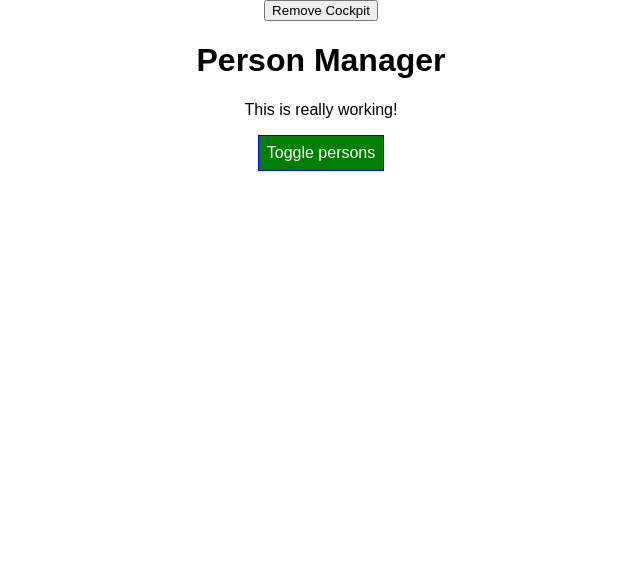
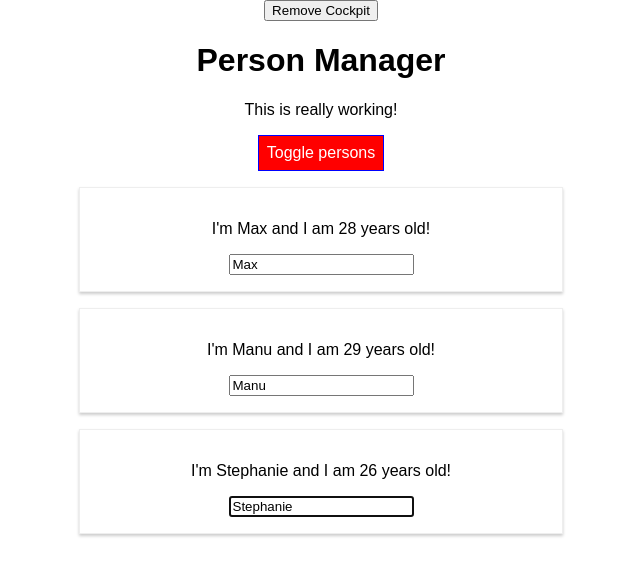
Before and after one commit to pdrobyshev/react-complete-guide, a React app: page / in a window 1280 px wide. Shown: the top 576 px of the page, without its empty margins (319-959 px from the left). Built offline with nearby package versions, Linux system fonts and the light colour scheme.

Commit message:
useRef hook usage

```diff
--- a/src/components/Cockpit/Cockpit.js
+++ b/src/components/Cockpit/Cockpit.js
@@ -1,13 +1,16 @@
-import React, { useEffect } from 'react';
+import React, { useEffect, useRef } from 'react';
 import classes from './Cockpit.css';
 
 const cockpit = (props) => {
+	const toggleBtnRef = useRef(null);
+
 	useEffect(() => {
 		console.log('[Cockipt.js] useEffect');
 		// Http request...
-		setTimeout(() => {
-			alert('Saved data to cloud!');
-		}, 1000);
+		// setTimeout(() => {
+		// 	alert('Saved data to cloud!');
+		// }, 1000);
+		toggleBtnRef.current.click();
 		return () => {
 			console.log('[Cockpit.js cleanup work in useEffect]');
 		};
@@ -39,7 +42,7 @@
 			<h1>{props.title}</h1>
 			<p className={assignedClasses.join(' ')}>This is really working!</p>
 
-			<button className={btnClass} onClick={props.clicked}>
+			<button ref={toggleBtnRef} className={btnClass} onClick={props.clicked}>
 				Toggle persons
 			</button>
 		</div>
--- a/src/components/Persons/Person/Person.js
+++ b/src/components/Persons/Person/Person.js
@@ -5,6 +5,16 @@
 import withClass from '../../../hoc/withClass';
 
 class Person extends Component {
+	constructor(props) {
+		super(props);
+		this.inputElementRef = React.createRef();
+	}
+
+	componentDidMount() {
+		// this.inputElement.focus();
+		this.inputElementRef.current.focus();
+	}
+
 	render() {
 		console.log('[Person.js] rendering...');
 		return (
@@ -13,7 +23,14 @@
 					I'm {this.props.name} and I am {this.props.age} years old!
 				</p>
 				<p key="i2">{this.props.children}</p>
-				<input key="i3" type="text" onChange={this.props.changed} value={this.props.name}/>
+				<input
+					key="i3"
+					// ref={(inputEl) => {this.inputElement = inputEl}}
+					ref={this.inputElementRef}
+					type="text"
+					onChange={this.props.changed}
+					value={this.props.name}
+				/>
 			</Aux>
 		);
 	}
```
